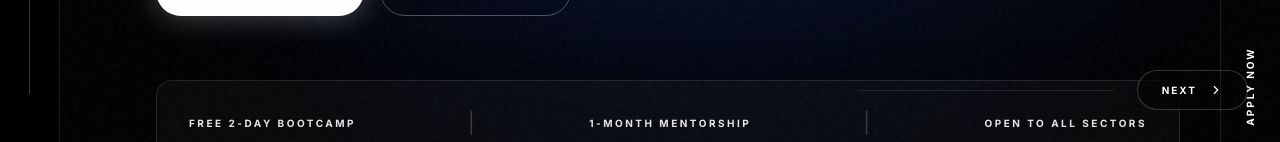
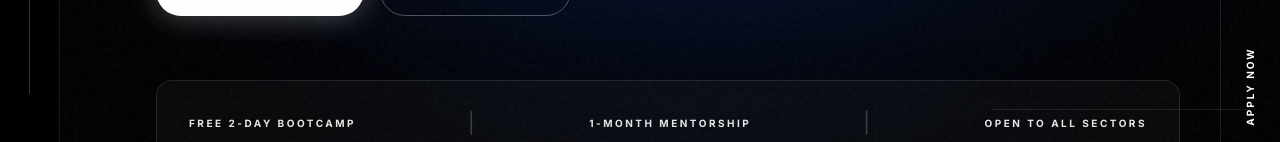
Before and after one commit to nisxx/Ai-for-startups, a Next.js app: page / in a window 1280 px wide. Shown: the part 658-800 px from the top of the page. Built offline with nearby package versions, Linux system fonts and the light colour scheme.

Commit message:
Update MainContainer.tsx

```diff
--- a/components/MainContainer.tsx
+++ b/components/MainContainer.tsx
@@ -102,7 +102,7 @@ export default function MainContainer() {
         <div className="w-screen h-full flex-shrink-0"><SelectionFAQChapter /></div>
       </motion.div>
 
-      {/* Progress Indicator & Next Button */}
+      {/* Progress Indicator */}
       <div className="fixed bottom-6 right-6 md:bottom-8 md:right-8 flex items-center gap-4 md:gap-6 z-40 pointer-events-none">
         <div className="w-32 md:w-64 h-[1px] bg-white/10 relative overflow-hidden hidden md:block">
           <motion.div
@@ -110,24 +110,6 @@ export default function MainContainer() {
             animate={{ width: `${slideProgress}%` }}
             transition={{ type: "spring", stiffness: 60, damping: 20 }}
           />
-        </div>
-        <div className="flex gap-2 pointer-events-auto">
-          {activeIndex > 0 && (
-            <button
-              onClick={() => setActiveIndex(prev => prev - 1)}
-              className="flex items-center justify-center w-12 h-12 md:w-10 md:h-10 border border-white/20 bg-black/50 backdrop-blur-xl hover:bg-white/10 transition-colors rounded-full rotate-180 shadow-lg"
-            >
-              <ChevronRight size={16} />
-            </button>
-          )}
-          {activeIndex < 4 && (
-            <button
-              onClick={() => setActiveIndex(prev => prev + 1)}
-              className="flex items-center gap-3 px-6 h-12 md:h-10 border border-white/20 bg-black/50 backdrop-blur-xl hover:bg-white/10 transition-colors rounded-full text-[10px] font-bold uppercase tracking-[0.2em] shadow-lg"
-            >
-              NEXT <ChevronRight size={14} />
-            </button>
-          )}
         </div>
       </div>
 
```
